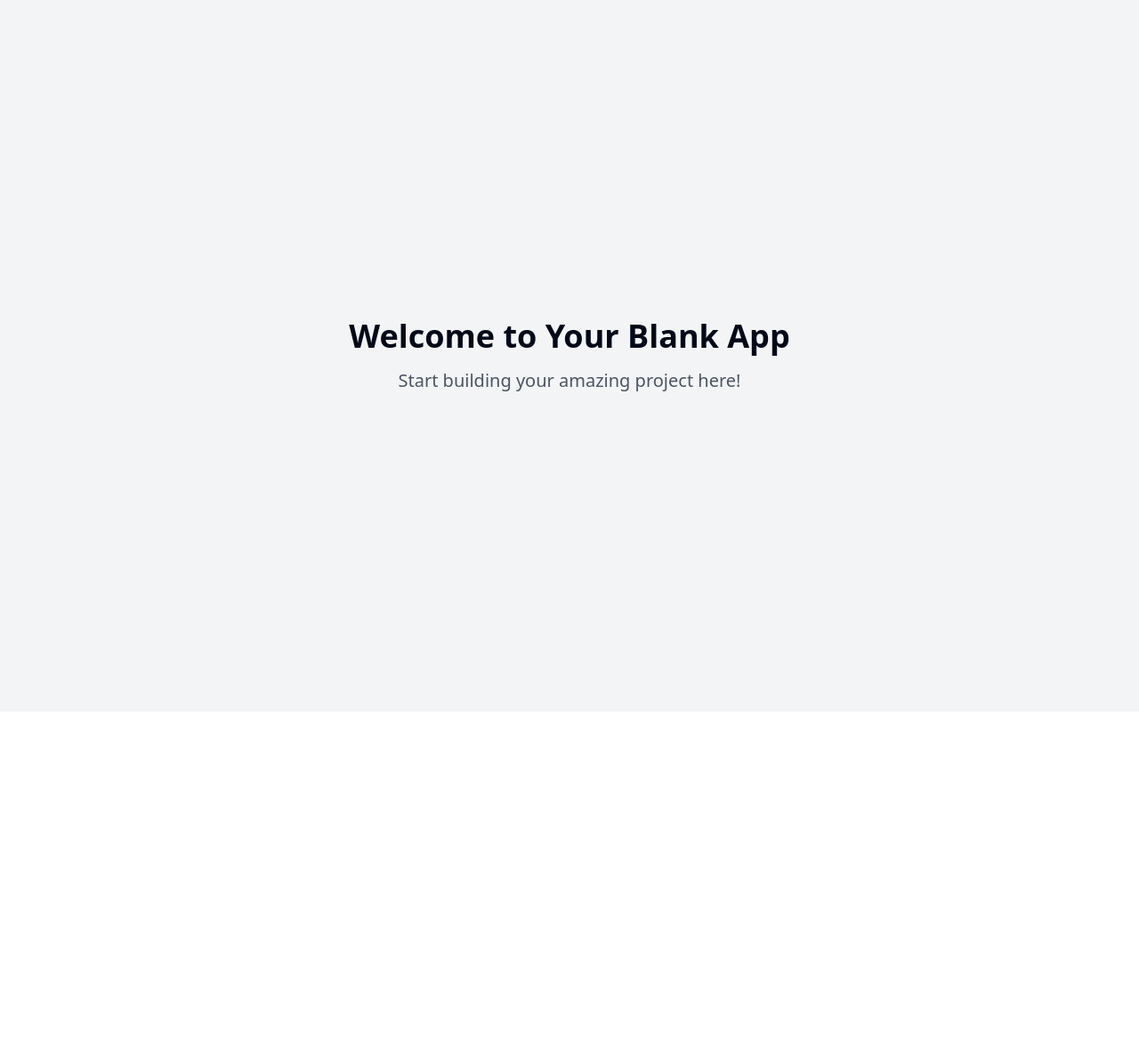
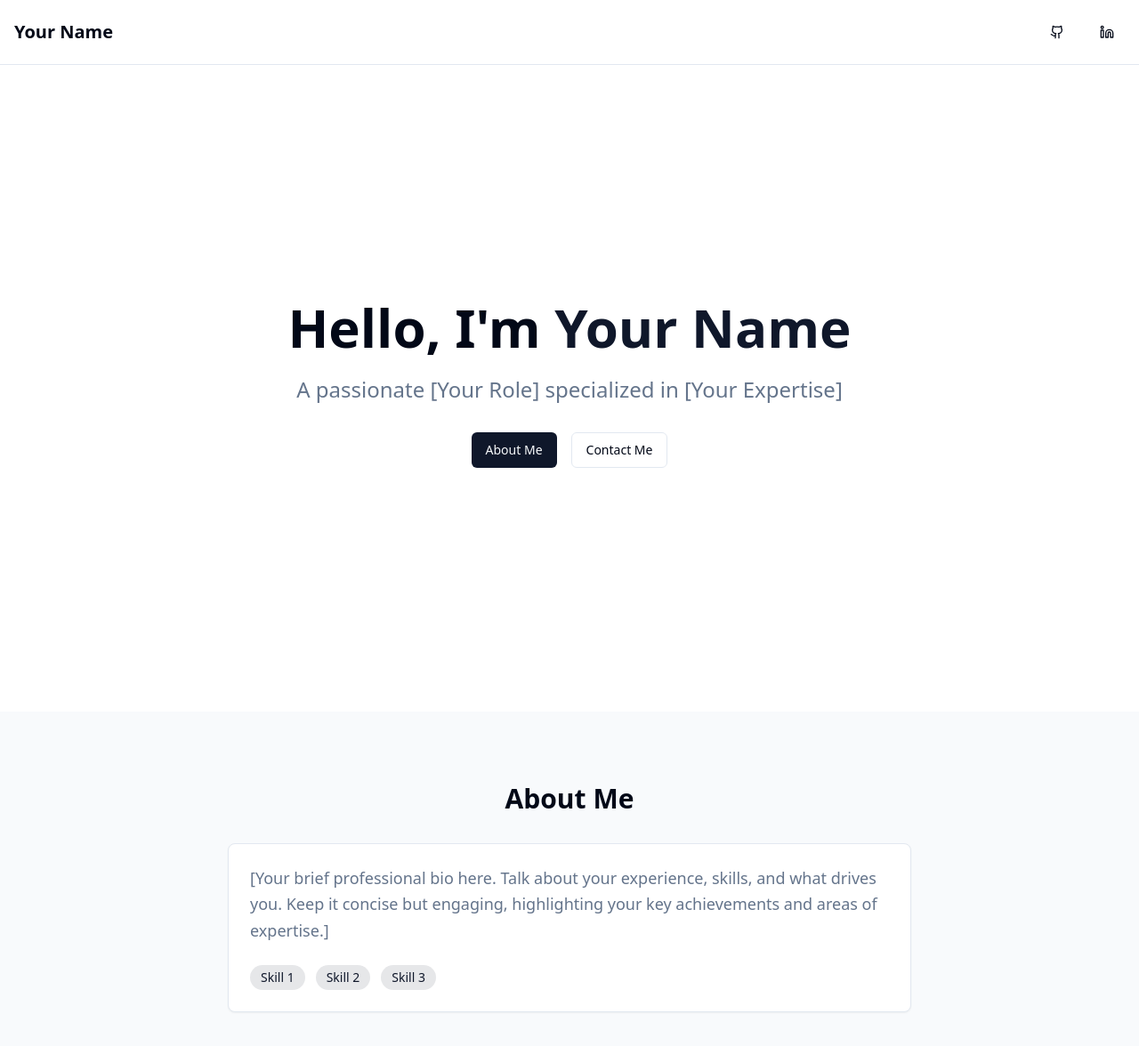
Before and after one commit to michael-haroon/michael-haroon.github.io, a React (Vite) app: page / in a window 1280 px wide. Shown: the top 1176 px of the page at 89% size. Before the commit the page ends 800 px from the top, so only its background shows below. Built offline with nearby package versions, Linux system fonts and the light colour scheme.

Commit message:
feat: Create landing page
Implement a basic landing page with links to social profiles and an about me section.

```diff
--- /dev/null
+++ b/src/components/About.tsx
@@ -0,0 +1,29 @@
+
+import React from 'react';
+import { Card, CardContent } from '@/components/ui/card';
+
+const About = () => {
+  return (
+    <section id="about" className="py-20 bg-muted/50">
+      <div className="container mx-auto px-4">
+        <h2 className="text-3xl font-bold mb-8 text-center">About Me</h2>
+        <Card className="max-w-3xl mx-auto">
+          <CardContent className="p-6">
+            <p className="text-lg leading-relaxed text-muted-foreground">
+              [Your brief professional bio here. Talk about your experience, skills, and what drives you.
+              Keep it concise but engaging, highlighting your key achievements and areas of expertise.]
+            </p>
+            <div className="mt-6 flex flex-wrap gap-3">
+              <span className="px-3 py-1 bg-primary/10 text-primary rounded-full text-sm">Skill 1</span>
+              <span className="px-3 py-1 bg-primary/10 text-primary rounded-full text-sm">Skill 2</span>
+              <span className="px-3 py-1 bg-primary/10 text-primary rounded-full text-sm">Skill 3</span>
+              {/* Add more skills as needed */}
+            </div>
+          </CardContent>
+        </Card>
+      </div>
+    </section>
+  );
+};
+
+export default About;
--- /dev/null
+++ b/src/components/Header.tsx
@@ -0,0 +1,28 @@
+
+import React from 'react';
+import { Github, Linkedin } from 'lucide-react';
+import { Button } from '@/components/ui/button';
+
+const Header = () => {
+  return (
+    <header className="fixed top-0 w-full bg-white/80 backdrop-blur-sm z-50 border-b">
+      <div className="container mx-auto px-4 py-4 flex justify-between items-center">
+        <h1 className="text-xl font-semibold">Your Name</h1>
+        <nav className="flex gap-4">
+          <Button variant="ghost" size="icon" asChild>
+            <a href="https://github.com/yourusername" target="_blank" rel="noopener noreferrer" aria-label="GitHub">
+              <Github className="h-5 w-5" />
+            </a>
+          </Button>
+          <Button variant="ghost" size="icon" asChild>
+            <a href="https://linkedin.com/in/yourusername" target="_blank" rel="noopener noreferrer" aria-label="LinkedIn">
+              <Linkedin className="h-5 w-5" />
+            </a>
+          </Button>
+        </nav>
+      </div>
+    </header>
+  );
+};
+
+export default Header;
--- /dev/null
+++ b/src/components/Hero.tsx
@@ -0,0 +1,28 @@
+
+import React from 'react';
+import { Button } from '@/components/ui/button';
+
+const Hero = () => {
+  return (
+    <section className="min-h-screen flex items-center justify-center pt-16">
+      <div className="container mx-auto px-4 text-center">
+        <h1 className="text-4xl md:text-6xl font-bold mb-6 animate-fade-in">
+          Hello, I'm <span className="text-primary">Your Name</span>
+        </h1>
+        <p className="text-xl md:text-2xl text-muted-foreground mb-8 max-w-2xl mx-auto animate-fade-in">
+          A passionate [Your Role] specialized in [Your Expertise]
+        </p>
+        <div className="flex gap-4 justify-center animate-fade-in">
+          <Button asChild>
+            <a href="#about">About Me</a>
+          </Button>
+          <Button variant="outline" asChild>
+            <a href="mailto:your.email@example.com">Contact Me</a>
+          </Button>
+        </div>
+      </div>
+    </section>
+  );
+};
+
+export default Hero;
--- a/src/pages/Index.tsx
+++ b/src/pages/Index.tsx
@@ -1,12 +1,17 @@
-// Update this page (the content is just a fallback if you fail to update the page)
+
+import React from 'react';
+import Header from '@/components/Header';
+import Hero from '@/components/Hero';
+import About from '@/components/About';
 
 const Index = () => {
   return (
-    <div className="min-h-screen flex items-center justify-center bg-gray-100">
-      <div className="text-center">
-        <h1 className="text-4xl font-bold mb-4">Welcome to Your Blank App</h1>
-        <p className="text-xl text-gray-600">Start building your amazing project here!</p>
-      </div>
+    <div className="min-h-screen bg-background">
+      <Header />
+      <main>
+        <Hero />
+        <About />
+      </main>
     </div>
   );
 };
--- a/tailwind.config.ts
+++ b/tailwind.config.ts
@@ -1,3 +1,4 @@
+
 import type { Config } from "tailwindcss";
 
 export default {
@@ -52,16 +53,6 @@ export default {
 					DEFAULT: 'hsl(var(--card))',
 					foreground: 'hsl(var(--card-foreground))'
 				},
-				sidebar: {
-					DEFAULT: 'hsl(var(--sidebar-background))',
-					foreground: 'hsl(var(--sidebar-foreground))',
-					primary: 'hsl(var(--sidebar-primary))',
-					'primary-foreground': 'hsl(var(--sidebar-primary-foreground))',
-					accent: 'hsl(var(--sidebar-accent))',
-					'accent-foreground': 'hsl(var(--sidebar-accent-foreground))',
-					border: 'hsl(var(--sidebar-border))',
-					ring: 'hsl(var(--sidebar-ring))'
-				}
 			},
 			borderRadius: {
 				lg: 'var(--radius)',
@@ -69,26 +60,19 @@ export default {
 				sm: 'calc(var(--radius) - 4px)'
 			},
 			keyframes: {
-				'accordion-down': {
-					from: {
-						height: '0'
+				'fade-in': {
+					'0%': {
+						opacity: '0',
+						transform: 'translateY(10px)'
 					},
-					to: {
-						height: 'var(--radix-accordion-content-height)'
-					}
-				},
-				'accordion-up': {
-					from: {
-						height: 'var(--radix-accordion-content-height)'
-					},
-					to: {
-						height: '0'
+					'100%': {
+						opacity: '1',
+						transform: 'translateY(0)'
 					}
 				}
 			},
 			animation: {
-				'accordion-down': 'accordion-down 0.2s ease-out',
-				'accordion-up': 'accordion-up 0.2s ease-out'
+				'fade-in': 'fade-in 0.5s ease-out forwards'
 			}
 		}
 	},
```
